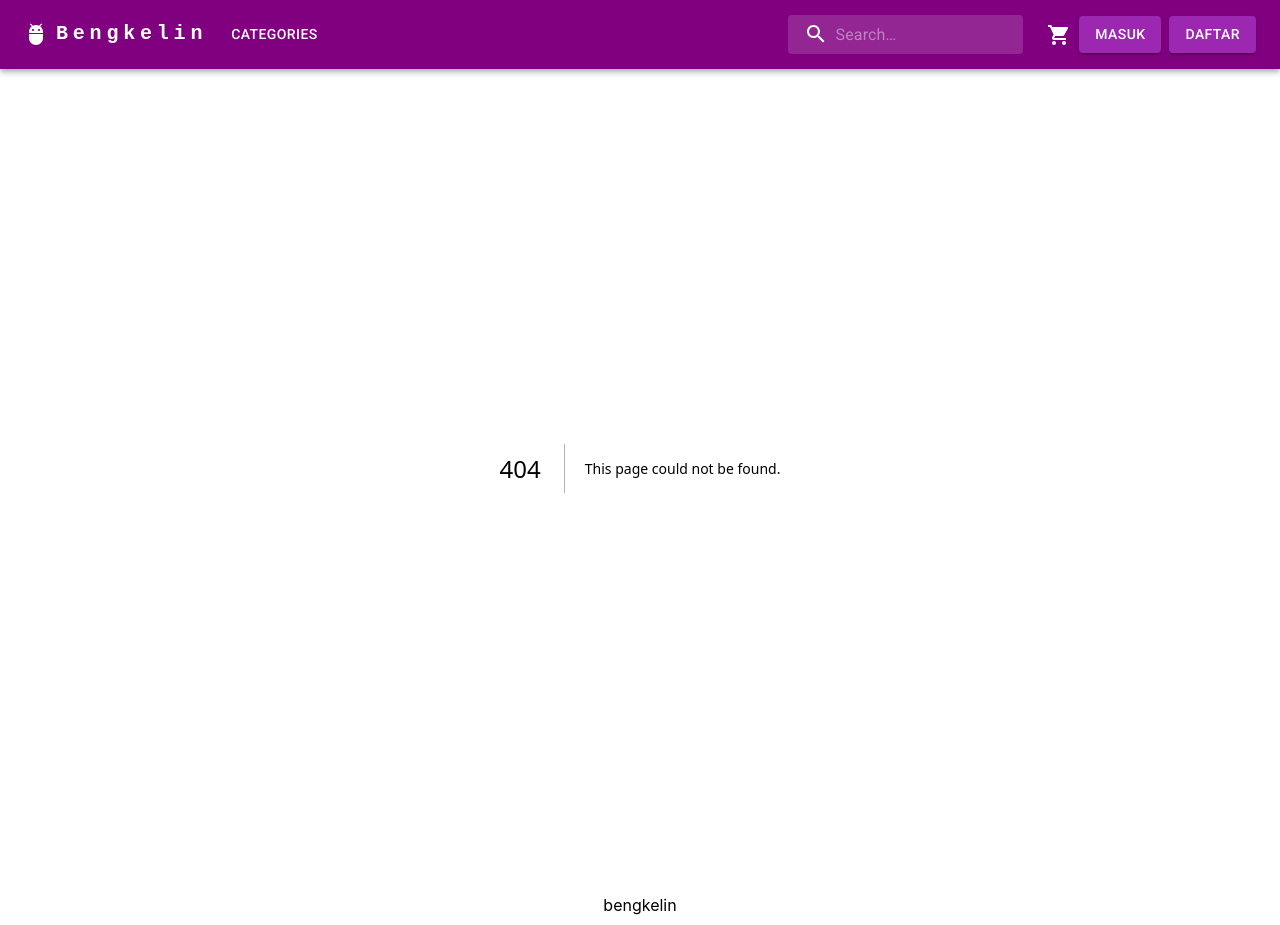
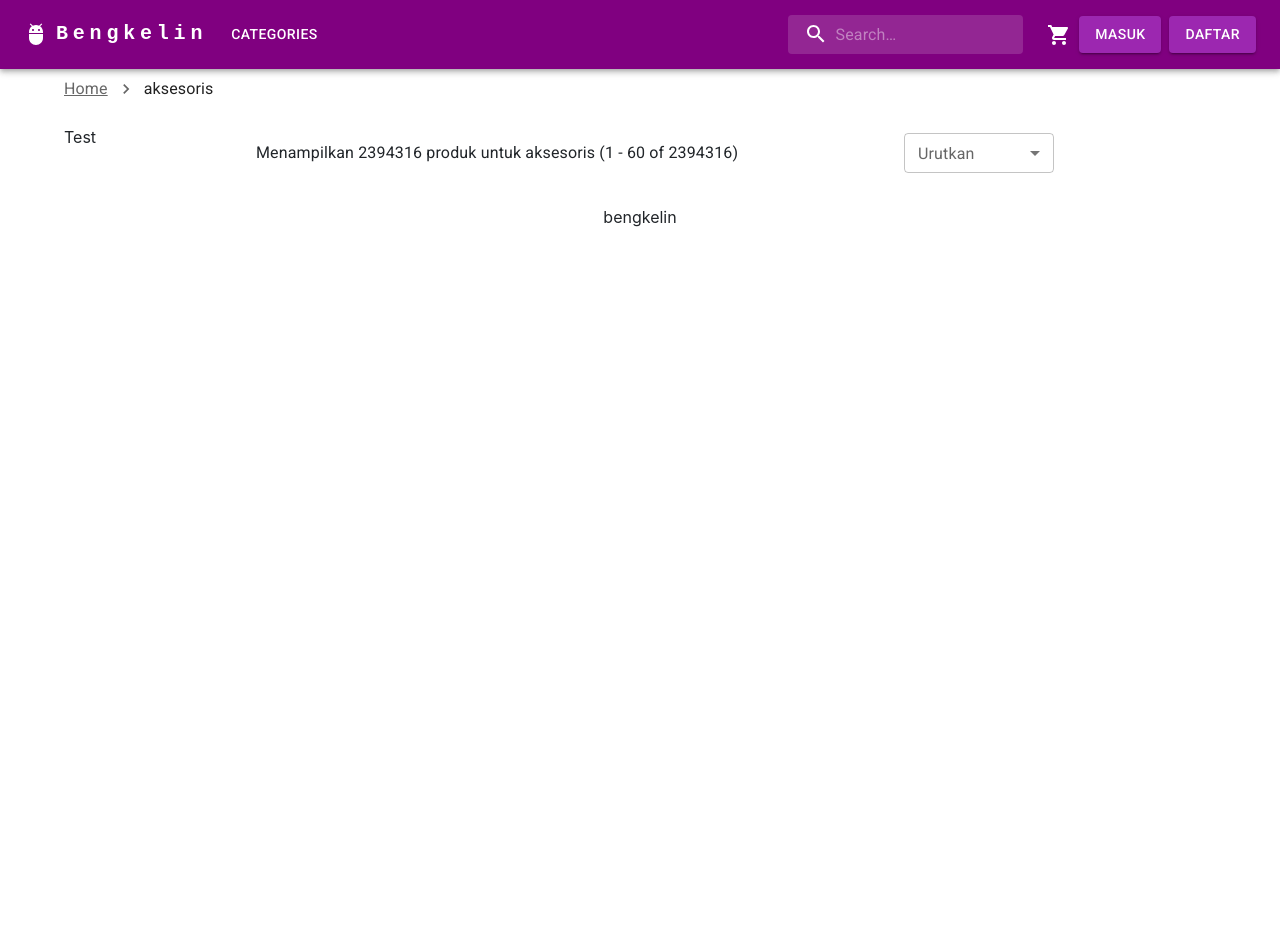
Before and after one commit to fazrithe/bengkelin-v2, a Next.js app: page /cat/aksesoris in a window 1280 px wide. Before the commit this address had no page. After the commit the page ends 800 px from the top, so only its background shows below. Built offline with nearby package versions, Linux system fonts and the light colour scheme.

Commit message:
add category page

```diff
--- a/components/home/dashboard/CategoryHome.tsx
+++ b/components/home/dashboard/CategoryHome.tsx
@@ -4,6 +4,7 @@ import CardContent from '@mui/material/CardContent';
 import CardMedia from '@mui/material/CardMedia';
 import Typography from '@mui/joy/Typography';
 import { CardActionArea } from '@mui/material';
+import Link from "next/link";
 
 
 export default function CategoryHome(){
@@ -12,6 +13,8 @@ export default function CategoryHome(){
       <h4>Kategori Pilihan</h4>
         <Grid container spacing={2}>
           <Grid item xs={4}>
+
+          <Link href="/cat/[name]" as={`/cat/aksesoris`}>
             <Card sx={{ maxWidth: 345 }}>
               <CardActionArea>
                 <CardMedia
@@ -27,6 +30,7 @@ export default function CategoryHome(){
                 </CardContent>
               </CardActionArea>
             </Card>
+            </Link>
           </Grid>
           <Grid item xs={4}>
             <Card sx={{ maxWidth: 345 }}>
--- a/components/home/dashboard/TabService.tsx
+++ b/components/home/dashboard/TabService.tsx
@@ -7,6 +7,7 @@ import { Button, Grid, TextField } from '@mui/material';
 import Grid2 from '@mui/material/Unstable_Grid2'; // Grid version 2
 import PulsaService from '@/components/home/service/PulsaSrvice';
 import DataPackageService from '@/components/home/service/DataPackageService';
+import ListrikService from '@/components/home/service/ListrikService';
 
 interface TabPanelProps {
     children?: React.ReactNode;
@@ -65,7 +66,7 @@ export default function TabService(){
                   <DataPackageService />
                 </TabPanel>
                 <TabPanel value={value} index={2}>
-                    Listrik PLN
+                  <ListrikService />
                 </TabPanel>
             </Box>
         </Box>
--- /dev/null
+++ b/components/product/CategoryProduct.tsx
@@ -0,0 +1,89 @@
+import * as React from 'react';
+import { NextPage } from "next";
+import { Breadcrumbs,
+    Container,
+    Link,
+    Typography,
+    Stack,
+    Grid,
+    Hidden,
+    FormControl,
+    InputLabel,
+    MenuItem
+   } from "@mui/material";
+import NavigateNextIcon from '@mui/icons-material/NavigateNext';
+import Select, { SelectChangeEvent } from '@mui/material/Select';
+
+function handleClick(event: React.SyntheticEvent) {
+    event.preventDefault();
+    console.info('You clicked a breadcrumb.');
+  }
+
+
+interface Props {
+    cateogry:any;
+}
+
+const CategoryProduct: NextPage<Props> = (props) => {
+    const {cateogry} = props;
+    const [age, setAge] = React.useState('');
+
+    const handleChange = (event: SelectChangeEvent) => {
+        setAge(event.target.value);
+    };
+    const breadcrumbs = [
+        <Link key="1" color="inherit" href="/">
+        Home
+        </Link>,
+        <Typography key="3" color="text.primary">
+            {cateogry}
+        </Typography>,
+      ];
+
+    return(
+        <Container fixed>
+            <Stack spacing={2} className="mt-2">
+                <Breadcrumbs separator={<NavigateNextIcon fontSize="small"/>} aria-label="breadcrumb">
+                    {breadcrumbs}
+                </Breadcrumbs>
+            </Stack>
+            <Grid container className="mt-4">
+                <Grid item xs={8} sm={2}>
+                    Test
+                </Grid>
+                <Grid item xs={12} sm={10}>
+                    <Grid container>
+                        <Grid item xs={12} sm={8} className="mt-3">
+                            <Typography>Menampilkan 2394316 produk untuk {cateogry} (1 - 60 of 2394316)</Typography>
+                        </Grid>
+                        <Grid item xs={12} sm={4}>
+                            <Grid container>
+                                <Grid>
+                                <FormControl sx={{ m: 1, minWidth: 150 }} size="small">
+                                    <InputLabel id="demo-select-small" color="secondary">Urutkan</InputLabel>
+                                    <Select
+                                        labelId="demo-select-small"
+                                        id="demo-select-small"
+                                        value={age}
+                                        label="Age"
+                                        onChange={handleChange}
+                                        color="secondary"
+                                    >
+                                        <MenuItem value={10}>Paling Sesuai</MenuItem>
+                                        <MenuItem value={20}>Ulasan</MenuItem>
+                                        <MenuItem value={30}>Terbaru</MenuItem>
+                                        <MenuItem value={40}>Harga Tertinggi</MenuItem>
+                                        <MenuItem value={50}>Harga Terendah</MenuItem>
+                                    </Select>
+                                 </FormControl>
+                                </Grid>
+                            </Grid>
+                        </Grid>
+                    </Grid>
+                </Grid>
+            </Grid>
+        </Container>
+    )
+}
+
+export default CategoryProduct;
--- /dev/null
+++ b/pages/cat/[id].tsx
@@ -0,0 +1,13 @@
+import { useRouter } from "next/router";
+import CategoryProduct from "@/components/product/CategoryProduct";
+
+export default function Category(){
+    const router    = useRouter()
+    const { id }    = router.query
+    const name      = id
+    return(
+        <>
+            <CategoryProduct cateogry={name}/>
+        </>
+    );
+}
```
Also changed, not shown: components/home/service/ListrikService.tsx (added, +47 -0 lines), pages/index.tsx (+21 -19 lines), public/global/banner-sparepart.png (added).
